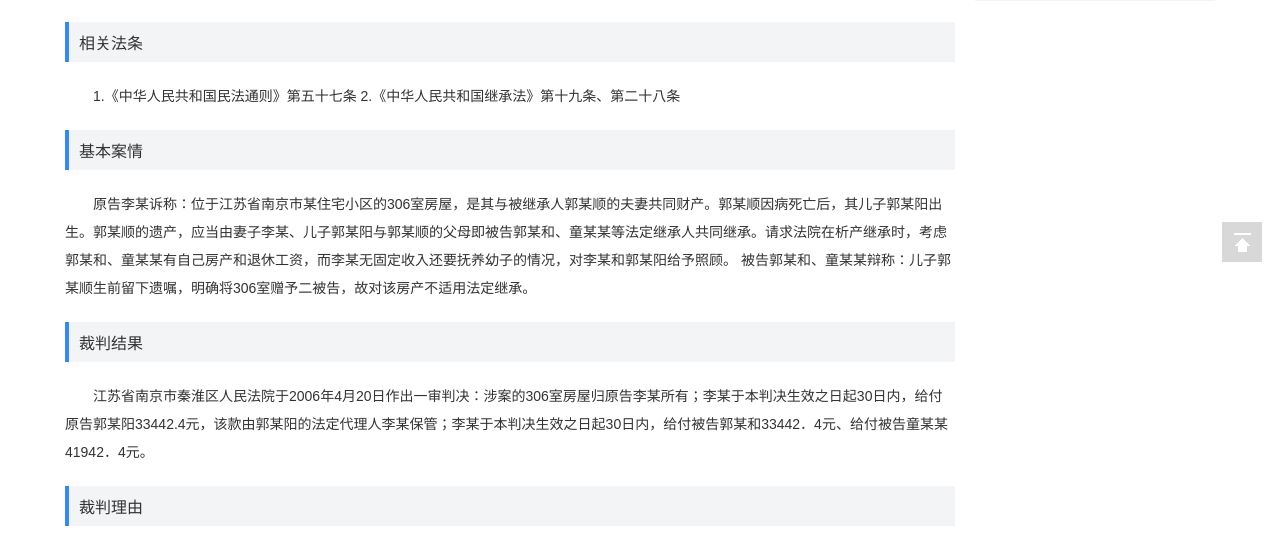
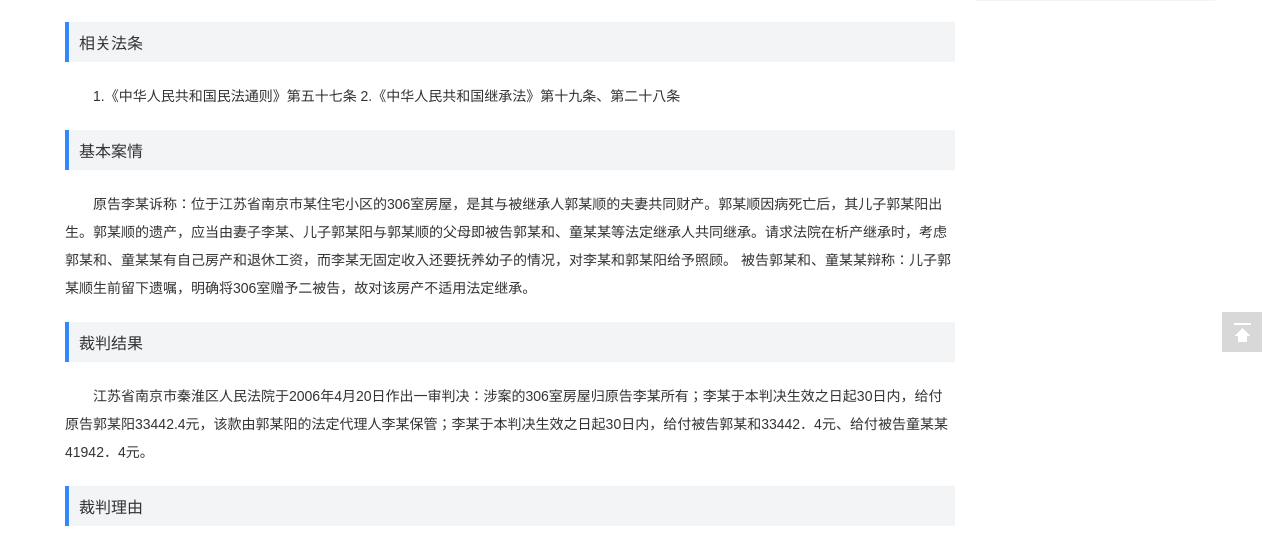
Before and after one commit to wuyue5chao/xiaoqiang, a PHP site: page /detail.html in a window 1280 px wide. Shown: the part 423-972 px from the top of the page. Run offline with PHP 8.4, Linux system fonts and the light colour scheme.

Commit message:
返回顶部修改
返回顶部修改

```diff
--- a/css/index.css
+++ b/css/index.css
@@ -91,7 +91,7 @@ a:hover{color:#fd8d42;}
 
 .pages a{ display: inline-block;margin-right: 10px; padding: 5px 10px;font-size: 12px; border: 1px solid #e8e8e8; color: #666;}
 .pages a:hover{ border-color: #fd8d42;}
-.gotop{position: fixed; bottom:100px; right: 10px;width: 48px; height: 55px; }
+.gotop{position: fixed; bottom:10px; right: 10px;width: 48px; height: 55px; }
 .gotop .gotop-icon{display: block; width: 40px; height: 40px; background: #d8d8d8;}
 .gotop .gotop-icon:hover{ background: #38f;}
 .gotop .gotop-icon em{display: block; width: 40px; height: 40px;background-position: 0 0;}
```
